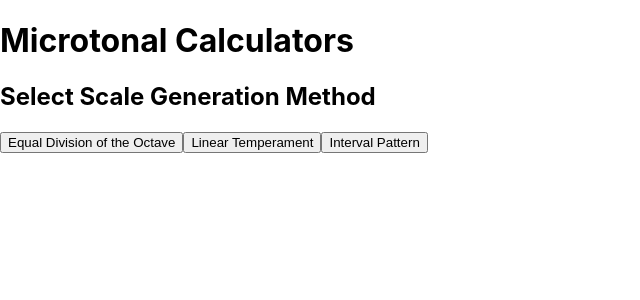
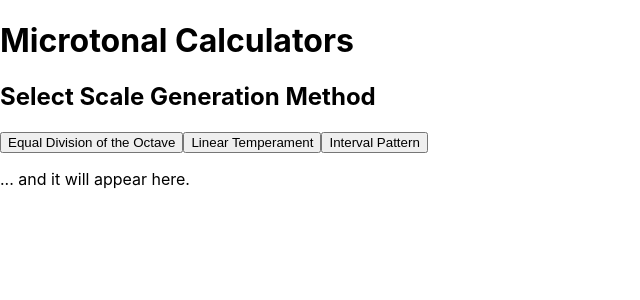
Before and after one commit to zzork/color-horizons-review-temp, a React (Create React App) app: page / in a window 1280 px wide. Shown: the top 300 px of the page, without its empty margins (0-640 px from the left). Built offline with nearby package versions, Linux system fonts and the light colour scheme.

Commit message:
meeting with j

```diff
--- a/src/App.js
+++ b/src/App.js
@@ -8,7 +8,7 @@ import { stateTable } from './stateTable';
 
 function App() {
   const [stateData, setStateData] = useState(stateTable)
-  const [selected, setSelected] = useState("")
+  const [selected, setSelected] = useState("... and it will appear here.")
   return (
     <div>
     <h1>Microtonal Calculators</h1>
--- a/src/components/CalcEDO.js
+++ b/src/components/CalcEDO.js
@@ -2,7 +2,6 @@ import React, { useState } from "react";
 import { CalcEDOReadout } from "./CalcEDOReadout";
 
 export const CalcEDO = ({stateData, setStateData}) => {
-  // const [selectedEDO, setSelectedEDO] = useState("12")
   // unclear on how target.value works
   const handleChange = (userInput) => {
     let newState = stateData.map(scaleType => {
--- a/src/stateTable.js
+++ b/src/stateTable.js
@@ -2,5 +2,5 @@ export const stateTable =
 [
   {id: "a", name: "edo", value: "12"},
   {id: "b", name: "linearTemperament", numerator: "3", denominator: "2", noteTotal: "12"},
-  {id: "c", name: "intervalPattern", pattern: "2232223"}
+  {id: "c", name: "intervalPattern", pattern: "2212221"}
 ]
```
